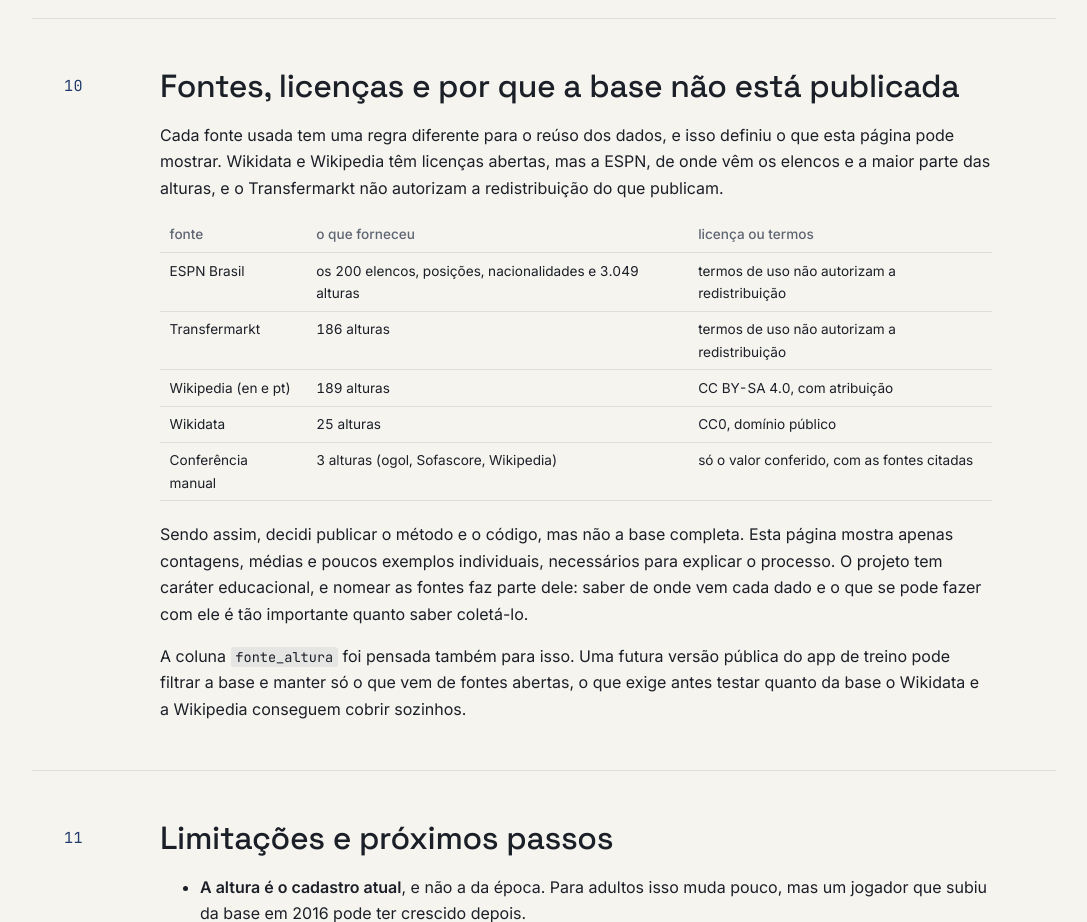
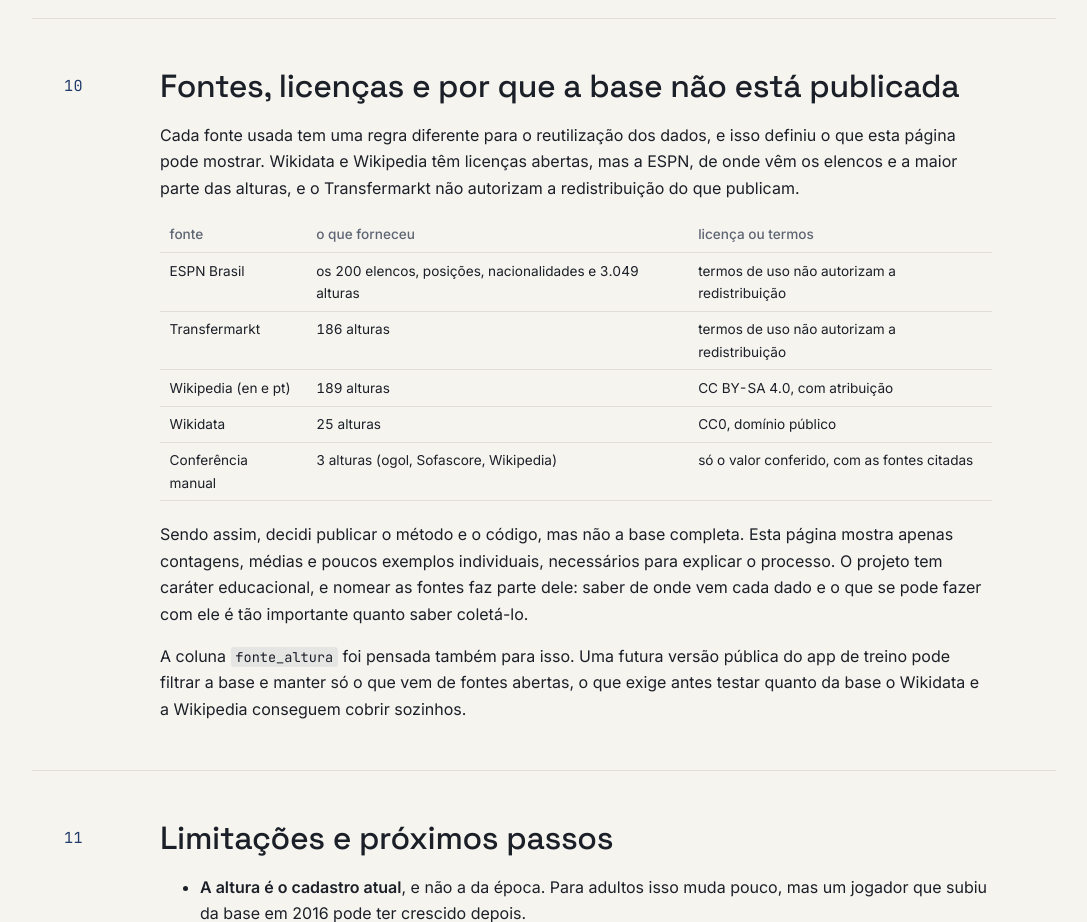
Before and after one commit to lucasnvieira/elencos-serie-a, a plain HTML site: page app/index.html in a window 1280 px wide. Shown: the part 10600-11522 px from the top of the page, without its empty margins (96-1183 px from the left). Drawn offline with Linux system fonts and the light colour scheme.

Commit message:
Update index.html

```diff
--- a/app/index.html
+++ b/app/index.html
@@ -486,7 +486,7 @@ SELECT ?jogador ?espn_id ?altura WHERE {
     <p class="mono numero">10</p>
     <div class="passo-corpo">
       <h2>Fontes, licenças e por que a base não está publicada</h2>
-      <p>Cada fonte usada tem uma regra diferente para o reúso dos dados, e isso definiu o que esta página pode mostrar. Wikidata e Wikipedia têm licenças abertas, mas a ESPN, de onde vêm os elencos e a maior parte das alturas, e o Transfermarkt não autorizam a redistribuição do que publicam.</p>
+      <p>Cada fonte usada tem uma regra diferente para o reutilização dos dados, e isso definiu o que esta página pode mostrar. Wikidata e Wikipedia têm licenças abertas, mas a ESPN, de onde vêm os elencos e a maior parte das alturas, e o Transfermarkt não autorizam a redistribuição do que publicam.</p>
       <div class="tabela-rolagem">
         <table>
           <thead><tr><th>fonte</th><th class="texto">o que forneceu</th><th class="texto">licença ou termos</th></tr></thead>
```
